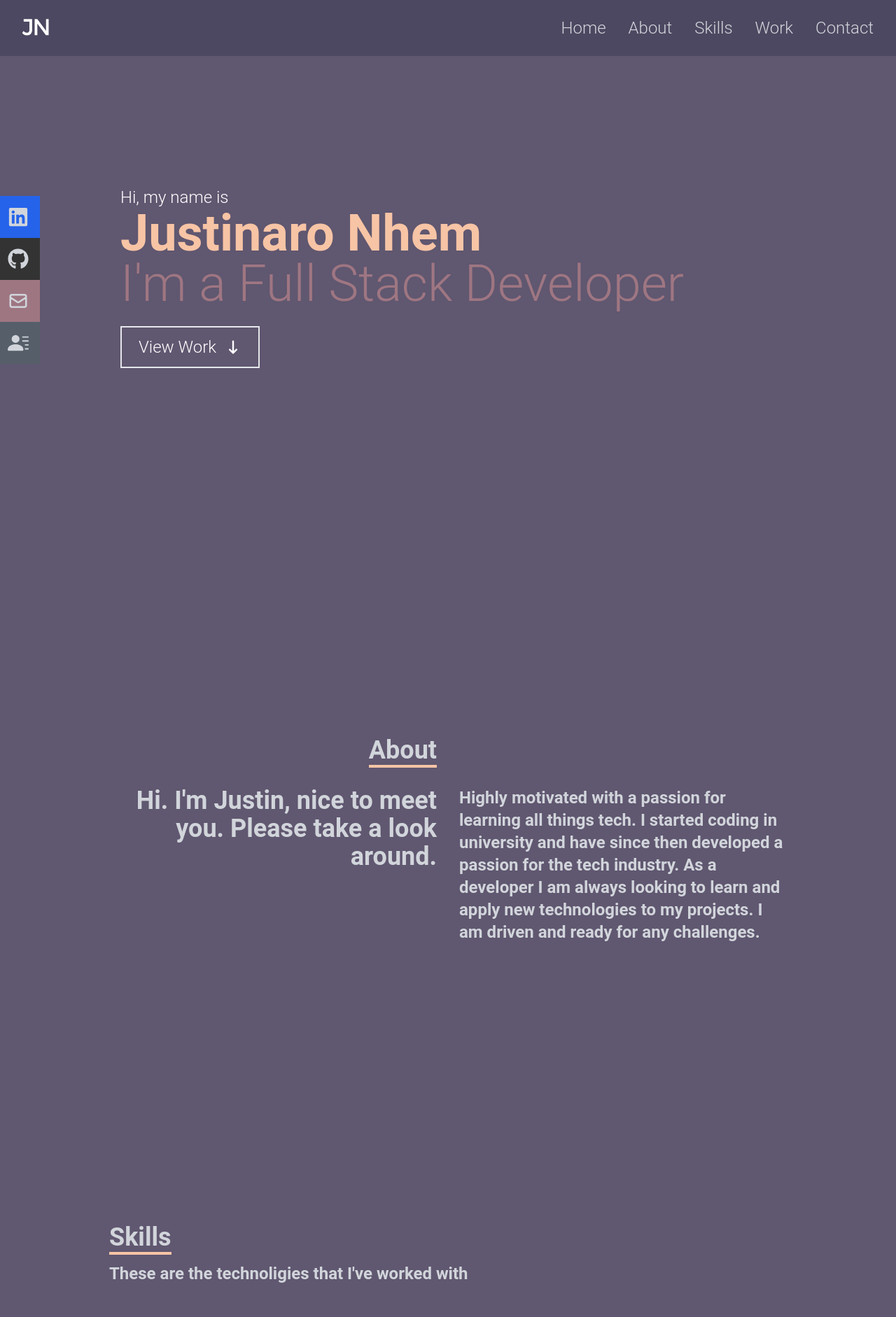
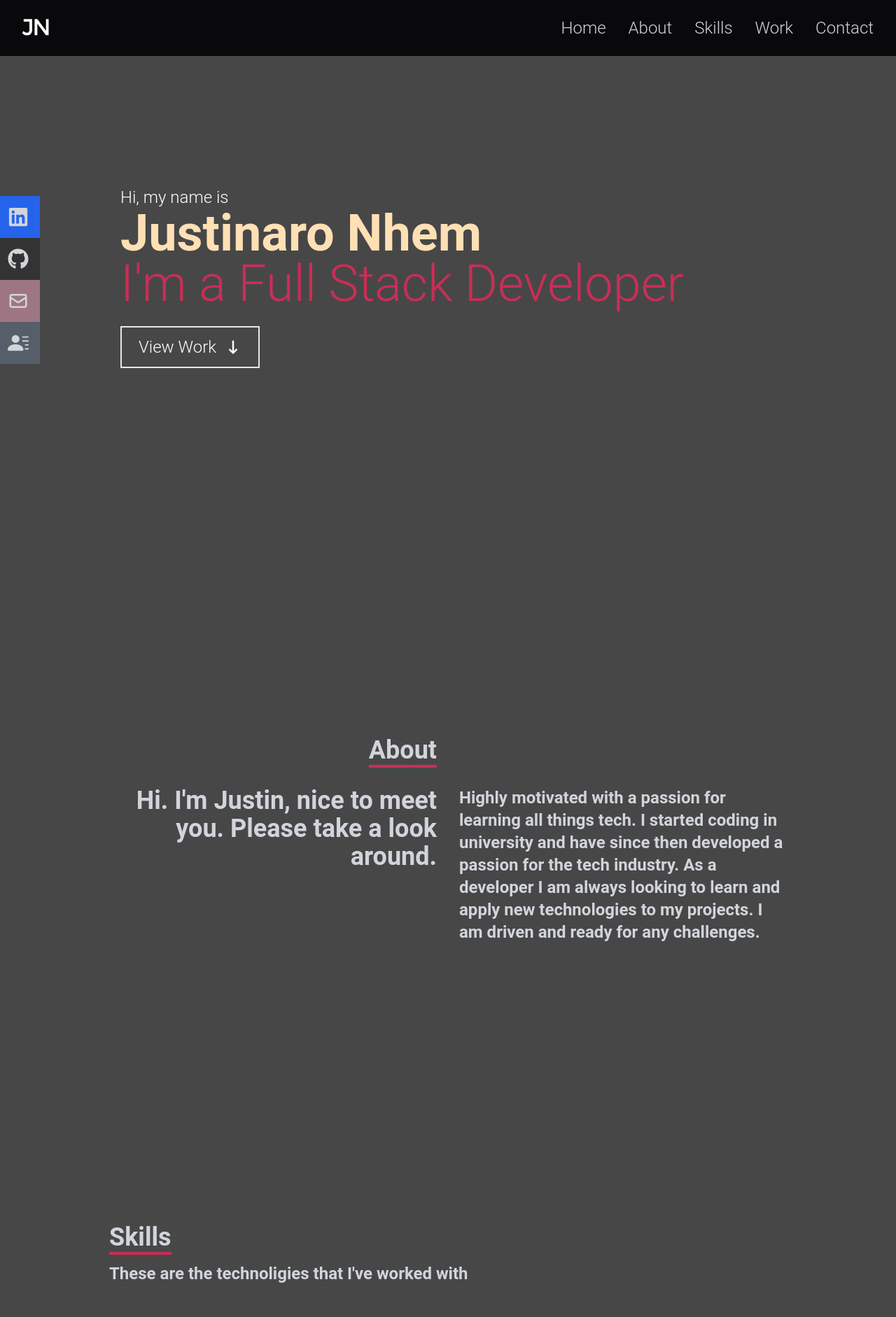
Before and after one commit to NaroNhem/React-Portfolio, a React (Create React App) app: page / in a window 1280 px wide. Shown: the top 1882 px of the page at 70% size. Built offline with nearby package versions, Linux system fonts and the light colour scheme.

Commit message:
Added working links for social and resume and well as changed color scheme

```diff
--- a/src/components/About.js
+++ b/src/components/About.js
@@ -1,10 +1,10 @@
 export default function About() {
   return (
-    <div name="about" className="w-full h-screen bg-[#605770] text-gray-300">
+    <div name="about" className="w-full h-screen bg-[#474748] text-gray-300">
       <div className="flex flex-col justify-center items-center w-full h-full">
         <div className="max-w-[1000px] w-full grid grid-cols-2 gap-8">
           <div className="sm:text-right pb-8 pl-4">
-            <p className="text-4xl font-bold inline border-b-4 border-[#F7C4A5]">
+            <p className="text-4xl font-bold inline border-b-4 border-[#CA2E55]">
               About
             </p>
           </div>
--- a/src/components/Contact.jsx
+++ b/src/components/Contact.js
@@ -4,7 +4,7 @@ export default function Contact() {
   return (
     <div
       name="contact"
-      className="w-full h-screen bg-[#605770] flex justify-center items-center p-4"
+      className="w-full h-screen bg-[#474748] flex justify-center items-center p-4"
     >
       <form
         method="POST"
@@ -12,12 +12,11 @@ export default function Contact() {
         className="flex flex-col max-w-[600px] w-full"
       >
         <div className="pb-8">
-          <p className="text-4xl font-bold inline border-b-4 border-[#F7C4A5] text-white">
+          <p className="text-4xl font-bold inline border-b-4 border-[#CA2E55] text-white">
             Contact
           </p>
           <p className="py-4 text-white">
-            // Submit the form below or send me an email at
-            n.justinaro@gmail.com
+            Submit the form below or send me an email at n.justinaro@gmail.com
           </p>
         </div>
         <input
@@ -33,7 +32,7 @@ export default function Contact() {
           name="email"
         />
         <textarea className="p-2 rounded" name="message" rows="10"></textarea>
-        <button className="text-white border-2 hover:bg-[#F7C4A5] hover:border-[#F7C4A5] px-4 py-3 my-8 mx-auto flex items-center">
+        <button className="text-white border-2 hover:bg-[#FFE0B5] hover:border-[#FFE0B5] hover:text-[#09090B] px-4 py-3 my-8 mx-auto flex items-center font-light">
           Let's Collaborate
         </button>
       </form>
--- a/src/components/Home.js
+++ b/src/components/Home.js
@@ -1,26 +1,31 @@
 import React from "react";
 import { HiArrowNarrowDown } from "react-icons/hi";
+import { Link } from "react-scroll";
 
 export default function () {
   return (
     <div
       name="home"
-      className="bg-[#605770] w-full h-screen text-white font-light"
+      className="bg-[#474748] w-full h-screen text-white font-light"
     >
       {/* container */}
       <div className="max-w-[1000px] mx-auto px-8 flex flex-col justify-center h-full">
         <p> Hi, my name is </p>
-        <h1 className="text-[#F7C4A5] text-4xl font-bold sm:text-7xl">
+        <h1 className="text-[#FFE0B5] text-4xl font-bold sm:text-7xl">
           Justinaro Nhem
         </h1>
-        <h2 className="text-[#9E7682] text-4xl sm:text-7xl pb-4">
+        <h2 className="text-[#CA2E55] text-4xl sm:text-7xl pb-4">
           I'm a Full Stack Developer
         </h2>
         <div>
-          <button className="text-white group border-2 px-6 py-3 my-2 flex items-center hover:bg-[#F7C4A5] hover:text-[#4d4861] hover:border-[#4d4861]">
-            View Work{" "}
+          <button className="text-white group border-2 px-6 py-3 my-2 flex items-center hover:bg-[#FFE0B5] hover:text-[#4d4861] hover:border-[#4d4861]">
+            <Link to="work" smooth={true} duration={500}>
+              View Work
+            </Link>
             <span className="group-hover:ml-[15px] duration-300">
-              <HiArrowNarrowDown className="ml-3" />
+              <Link to="work" smooth={true} duration={500}>
+                <HiArrowNarrowDown className="ml-3" />
+              </Link>
             </span>
           </button>
         </div>
--- a/src/components/Navbar.js
+++ b/src/components/Navbar.js
@@ -4,39 +4,45 @@ import { HiOutlineMail } from "react-icons/hi";
 import { BsFillPersonLinesFill } from "react-icons/bs";
 import Logo from "../assets/logo-dark.png";
 import { Link } from "react-scroll";
+import Resume from "../Documemts/nhem_resume.pdf";
 
 export default function Navbar() {
   const [nav, setNav] = useState(false);
   const handleClick = () => setNav(!nav);
   return (
-    <div className="fixed w-full h-[80px] flex justify-between items-center px-4 bg-[#4d4861] text-gray-300 font-light">
+    <div className="fixed w-full h-[80px] flex justify-between items-center px-4 bg-[#09090B] text-gray-300 font-light">
       <div>
         <img src={Logo} alt="Logo" style={{ width: "70px" }} />
       </div>
       {/*menu*/}
       <ul className="hidden md:flex">
-        <li>
+        <li className="group relative inline-block overflow-hidden focus:ring">
           <Link to="home" smooth={true} duration={500}>
+            <span class="ease absolute left-0 bottom-0 h-0 w-0 border-b-2 border-[#CA2E55] transition-all duration-200 group-hover:w-full"></span>
             Home
           </Link>
         </li>
-        <li>
+        <li className="group relative inline-block overflow-hidden focus:ring">
           <Link to="about" smooth={true} duration={500}>
+            <span class="ease absolute left-0 bottom-0 h-0 w-0 border-b-2 border-[#CA2E55] transition-all duration-200 group-hover:w-full"></span>
             About
           </Link>
         </li>
-        <li>
+        <li className="group relative inline-block overflow-hidden focus:ring">
           <Link to="skills" smooth={true} duration={500}>
+            <span class="ease absolute left-0 bottom-0 h-0 w-0 border-b-2 border-[#CA2E55] transition-all duration-200 group-hover:w-full"></span>
             Skills
           </Link>
         </li>
-        <li>
+        <li className="group relative inline-block overflow-hidden focus:ring">
           <Link to="work" smooth={true} duration={500}>
+            <span class="ease absolute left-0 bottom-0 h-0 w-0 border-b-2 border-[#CA2E55] transition-all duration-200 group-hover:w-full"></span>
             Work
           </Link>
         </li>
-        <li>
+        <li className="group relative inline-block overflow-hidden focus:ring">
           <Link to="contact" smooth={true} duration={500}>
+            <span class="ease absolute left-0 bottom-0 h-0 w-0 border-b-2 border-[#CA2E55] transition-all duration-200 group-hover:w-full"></span>
             Contact
           </Link>
         </li>
@@ -50,7 +56,7 @@ export default function Navbar() {
         className={
           !nav
             ? "hidden"
-            : "absolute top-0 left-0 w-full h-screen bg-[#4d4861] flex flex-col justify-center items-center"
+            : "absolute top-0 left-0 w-full h-screen bg-[#09090B] flex flex-col justify-center items-center"
         }
       >
         <li className="py-6 text-4xl">
@@ -85,16 +91,20 @@ export default function Navbar() {
         <ul>
           <li className="w-[160px] h-[60px] flex justify-between items-center ml-[-103px] hover:ml-[-10px] duration-300 bg-blue-600">
             <a
-              href="/"
+              href="https://www.linkedin.com/in/justinaro-nhem/"
               className="flex justify-between items-center w-full text-gray-300"
+              target="_blank"
+              rel="noreferrer"
             >
               LinkedIn <FaLinkedin size={30} />
             </a>
           </li>
           <li className="w-[160px] h-[60px] flex justify-between items-center ml-[-103px] hover:ml-[-10px] duration-300 bg-[#333333]">
             <a
-              href="/"
+              href="https://github.com/NaroNhem"
               className="flex justify-between items-center w-full text-gray-300"
+              target="_blank"
+              rel="noreferrer"
             >
               Github <FaGithub size={30} />
             </a>
@@ -102,16 +112,19 @@ export default function Navbar() {
 
           <li className="w-[160px] h-[60px] flex justify-between items-center ml-[-103px] hover:ml-[-10px] duration-300 bg-[#9E7682]">
             <a
-              href="/"
+              href="mailto: n.justinaro@gmail.com"
               className="flex justify-between items-center w-full text-gray-300"
+              target="_blank"
+              rel="noreferrer"
             >
               Email <HiOutlineMail size={30} />
             </a>
           </li>
           <li className="w-[160px] h-[60px] flex justify-between items-center ml-[-103px] hover:ml-[-10px] duration-300 bg-[#565f69]">
             <a
-              href="/"
+              href={Resume}
               className="flex justify-between items-center w-full text-gray-300"
+              target="_blank"
             >
               Resume <BsFillPersonLinesFill size={30} />
             </a>
--- a/src/components/Skills.js
+++ b/src/components/Skills.js
@@ -9,10 +9,10 @@ import react from "../assets/react.png";
 
 export default function Skills() {
   return (
-    <div name="skills" className="bg-[#605770] w-full h-screen">
+    <div name="skills" className="bg-[#474748] w-full h-screen">
       <div className="max-w-[1000px] mx-auto p-4 flex flex-col justify-center w-full h-full">
         <div>
-          <p className="text-4xl font-bold inline border-b-4 border-[#F7C4A5] text-gray-300 ">
+          <p className="text-4xl font-bold inline border-b-4 border-[#CA2E55] text-gray-300 ">
             Skills
           </p>
           <p className="py-4 text-gray-300">
--- a/src/components/Work.js
+++ b/src/components/Work.js
@@ -4,10 +4,10 @@ import Coffeeroasters from "../assets/Coffeeroasters.png";
 
 export default function Work() {
   return (
-    <div name="work" className="w-full md:h-screen text-gray-300 bg-[#605770]">
+    <div name="work" className="w-full md:h-screen text-gray-300 bg-[#474748]">
       <div className="max-w-[1000px] mx-auto p-4 flex flex-col justify-center w-full h-full">
         <div>
-          <p className="text-4xl font-bold inline border-b-4 border-[#F7C4A5] text-gray-300 ">
+          <p className="text-4xl font-bold inline border-b-4 border-[#CA2E55] text-gray-300 ">
             Work
           </p>
           <p className="py-4 text-gray-300">Here are some of my recent work</p>
```
Also changed, not shown: 1 other file (tests, documents, lock files or other folders).
